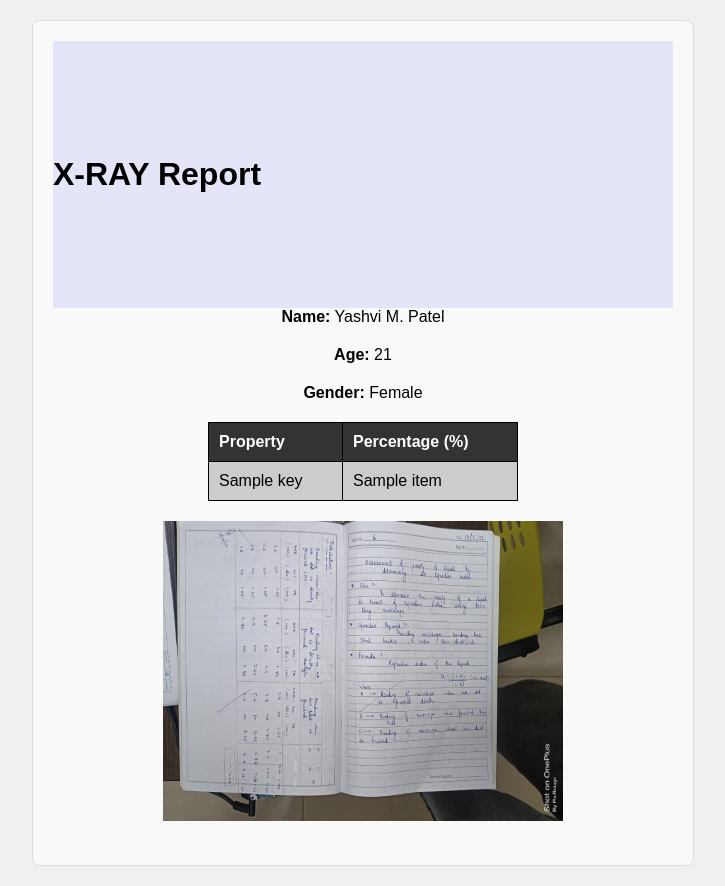
After one commit to codexx07/MRIG, a Flask app: template templates/xray.html in a window 1280 px wide. The commit adds this page. Shown: the whole page, without its empty margins (277-1002 px from the left). Run offline with Flask 3, Linux system fonts and the light colour scheme; the template is opened without the code that fills it: most values are stand-ins (such as "Sample title", 1, 10 or a date in 2020).

Commit message:
changed resiult page to the xray report mage

```diff
--- a/app.py
+++ b/app.py
@@ -42,7 +42,7 @@ def index():
         op['name'] = name
         op['age'] = age
         op['gender'] = gender
-        print(op)
+        json.dump
 
         return redirect(url_for('result'))
     return render_template("Page1.html", form=form)
@@ -51,7 +51,7 @@ def index():
 def result():
     file = open('static/output.json')
     op = json.load(file)
-    return render_template("Page2.html", content=op)
+    return render_template("xray.html", content=op)
 
 
 if __name__ == "__main__":
--- a/static/css/xray_report.css
+++ b/static/css/xray_report.css
@@ -1,16 +1,59 @@
 body {
     font-family: Arial, sans-serif;
-    margin: 40px;
+    background-color: #f0f0f0;
+    margin: 0;
+    padding: 20px;
+    text-align: center;
 }
+
 .report-container {
     border: 1px solid #ddd;
     padding: 20px;
     border-radius: 8px;
+    margin: 0 auto;
+    width: 50%;
     background-color: #f9f9f9;
+    text-align: justify;
 }
-h1 {
-    text-align: center;
+.hero {
+    background-color: #e5e5fa;
+    text-align: left;
+    top: 50%;
+    height: 200pt;
+    display: flex;
+    align-items: center;
 }
 .section {
     margin-bottom: 20px;
+    text-align: center;
 }
+
+img {
+    width: 400px;
+    height: 300px;
+}
+
+h1 {
+    top: 50%;
+    margin-right: 50pt;
+}
+table {
+    width: 50%;
+    margin: 0 auto; /* Center the table */
+    border-collapse: collapse;
+    margin-top: 20px;
+}
+table, th, td {
+    border: 1px solid #000;
+}
+th, td {
+    padding: 10px;
+    text-align: left;
+}
+th {
+    background-color: #333;
+    color: #fff;
+}
+tr:nth-child(even) {
+    background-color: #ccc;
+}
--- /dev/null
+++ b/templates/xray.html
@@ -0,0 +1,41 @@
+<!DOCTYPE html>
+<html>
+<head>
+    <title>X-RAY Report</title>
+    <link rel="stylesheet" href="/static/css/xray_report.css">
+</head>
+<body>
+    <div class="report-container">
+        <div class="hero">
+            <h1>X-RAY Report</h1>
+        </div>
+        <div class="section">
+            <strong>Name:</strong> Yashvi M. Patel
+        </div>
+        <div class="section">
+            <strong>Age:</strong> 21
+        </div>
+        <div class="section">
+            <strong>Gender:</strong> Female
+        </div>
+        <div class="section">
+            <table>
+                <tr>
+                    <th>Property</th>
+                    <th>Percentage (%)</th>
+                </tr>
+
+                {% for key,item in content.items() %}
+                    <tr>
+                        <td>{{key}}</td>
+                        <td>{{item}}</td>
+                    </tr>
+                {% endfor %}
+                </table>
+        </div>
+        <div class="section">
+            <img src="/static/uploads/input.jpg" alt="">
+        </div>
+    </div>
+</body>
+</html>
```
Also changed, not shown: static/uploads/input.jpg.
